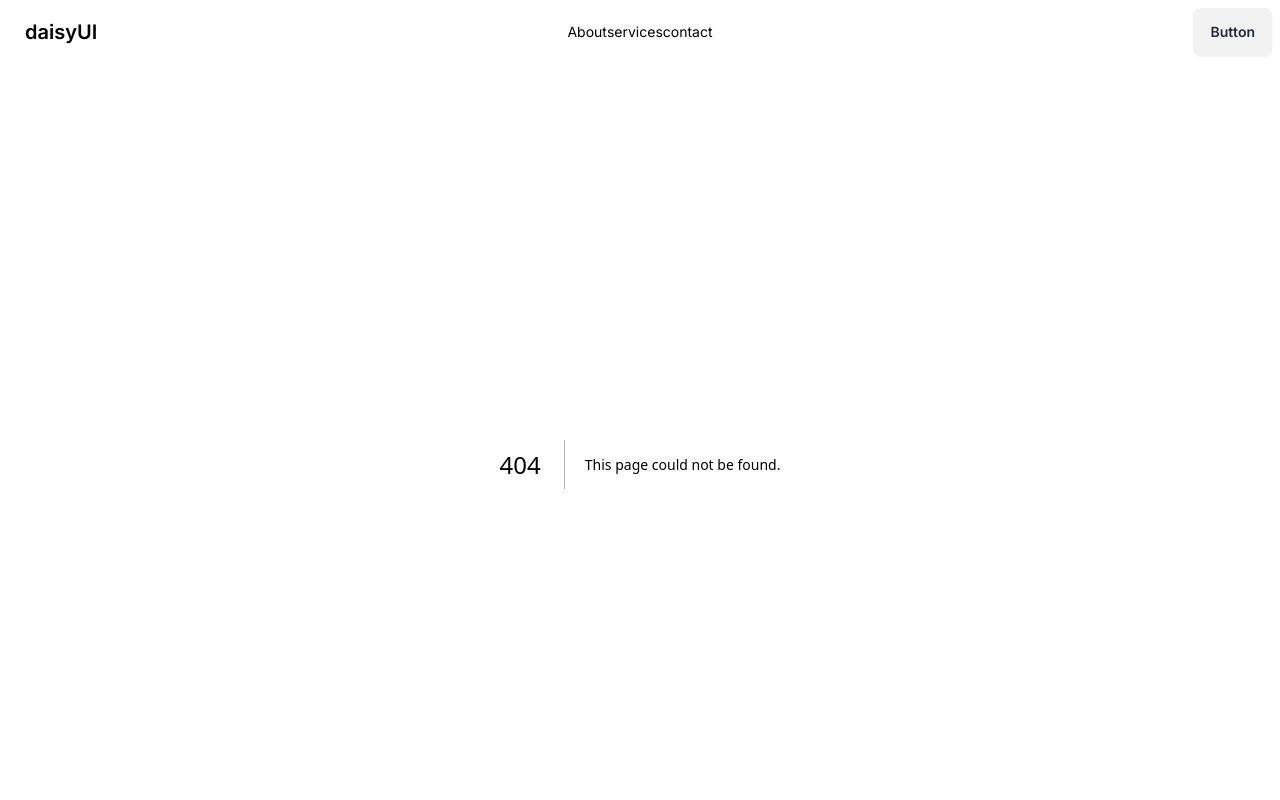
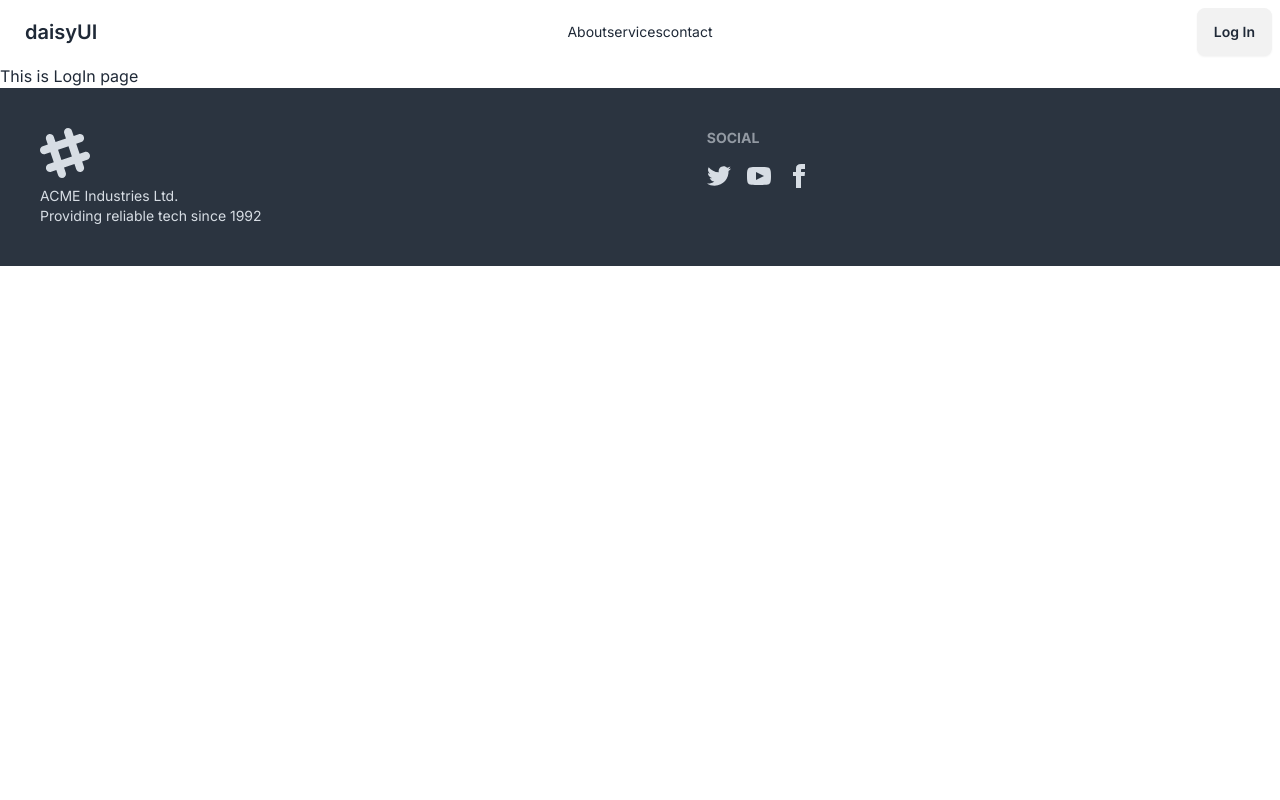
Before and after one commit to yasin-hasan2/nextJs-learning-project, a Next.js app: page /LogIn in a window 1280 px wide. Before the commit this address had no page. Shown: the top 800 px of the page. Built offline with nearby package versions, Linux system fonts and the light colour scheme.

Commit message:
navigat by funtion

```diff
--- /dev/null
+++ b/src/app/LogIn/page.jsx
@@ -0,0 +1,11 @@
+import React from "react";
+
+const AboutPage = () => {
+  return (
+    <div>
+      <h1> This is LogIn page</h1>
+    </div>
+  );
+};
+
+export default AboutPage;
--- a/src/components/Navbar.jsx
+++ b/src/components/Navbar.jsx
@@ -1,10 +1,11 @@
 "use client";
 import Link from "next/link";
-import { usePathname } from "next/navigation";
+import { usePathname, useRouter } from "next/navigation";
 import React from "react";
 
 const Navbar = () => {
   const pathName = usePathname();
+  const router = useRouter();
   const navItems = [
     {
       title: "About",
@@ -19,6 +20,10 @@ const Navbar = () => {
       path: "/contact",
     },
   ];
+
+  const handelLogIn = () => {
+    router.push("/LogIn");
+  };
 
   return (
     <div>
@@ -68,7 +73,9 @@ const Navbar = () => {
           </ul>
         </div>
         <div className="navbar-end">
-          <a className="btn">Button</a>
+          <a onClick={handelLogIn} className="btn">
+            Log In
+          </a>
         </div>
       </div>
     </div>
```
